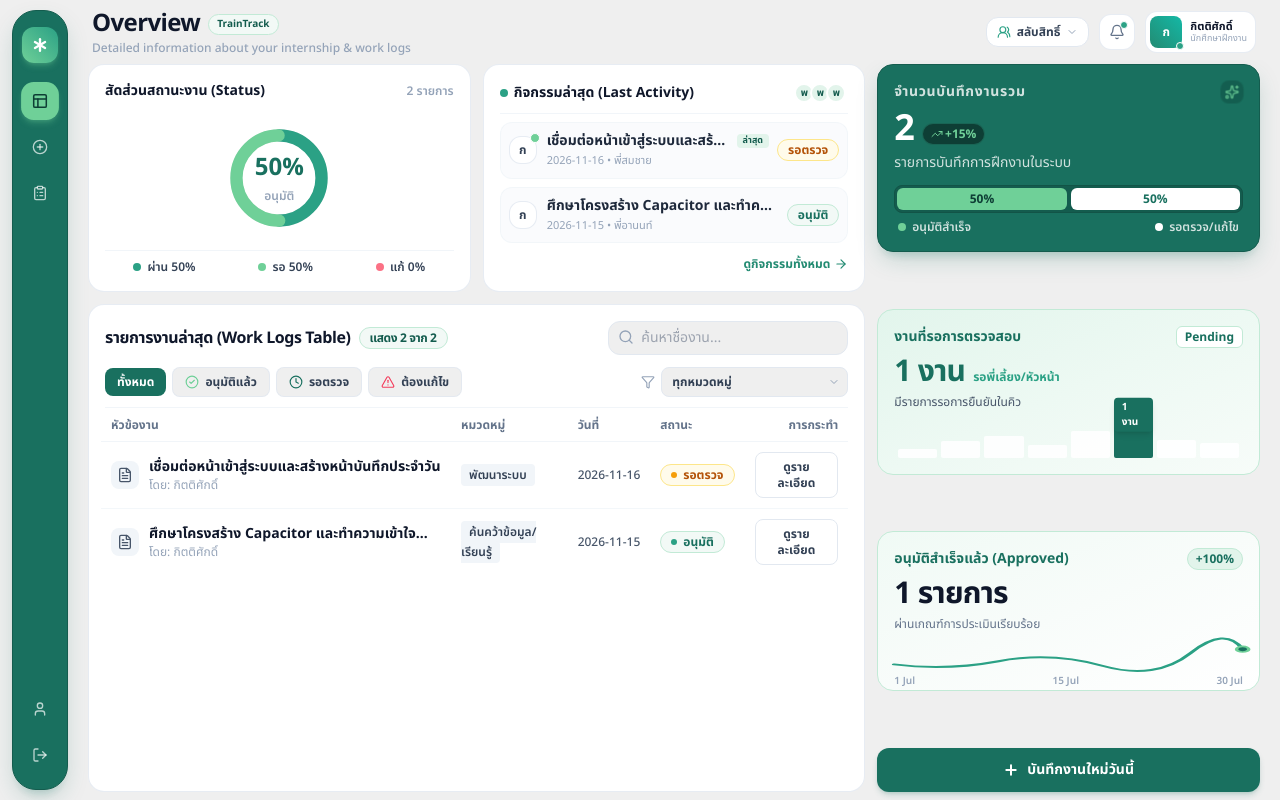
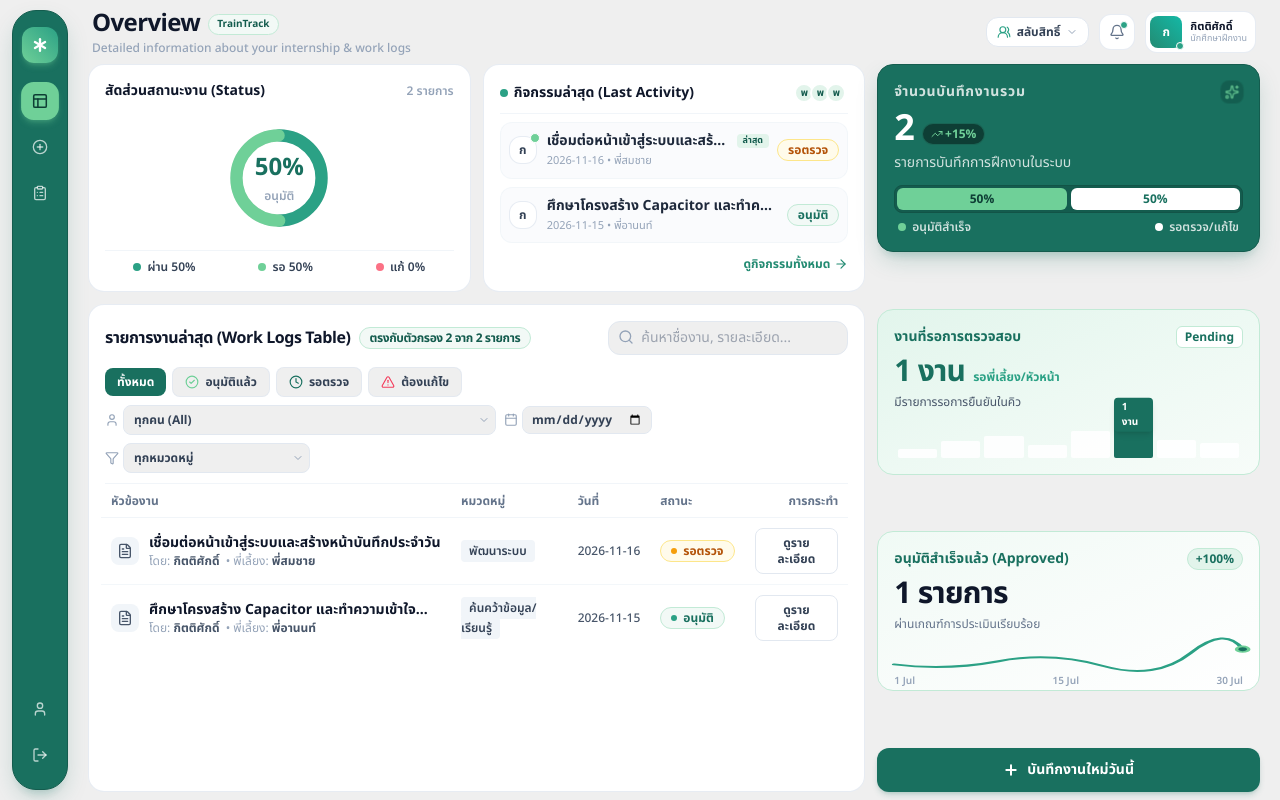
Before and after one commit to bear40191/TrainTrack, a Next.js app: page / in a window 1280 px wide. Built offline with nearby package versions, Linux system fonts and the light colour scheme.

Commit message:
feat(dashboard): add person and date filters with match count to work logs table

```diff
--- a/src/components/dashboard/DashboardView.tsx
+++ b/src/components/dashboard/DashboardView.tsx
@@ -19,7 +19,10 @@ import {
   X,
   CheckCircle2,
   Clock,
-  AlertTriangle
+  AlertTriangle,
+  User,
+  Calendar,
+  RotateCcw
 } from 'lucide-react';
 
 interface Props {
@@ -29,12 +32,14 @@ interface Props {
 }
 
 export const DashboardView: React.FC<Props> = ({ onOpenCreate, onSelectLog, onNavigateTab }) => {
-  const { currentUser, workLogs, mentors } = useAppStore();
+  const { currentUser, workLogs, mentors, trainees } = useAppStore();
 
   // State สำหรับระบบฟิลเตอร์ของ "รายการงานล่าสุด"
   const [searchQuery, setSearchQuery] = useState('');
   const [statusFilter, setStatusFilter] = useState<'all' | 'approved' | 'pending' | 'revision_required'>('all');
   const [categoryFilter, setCategoryFilter] = useState<string>('all');
+  const [personFilter, setPersonFilter] = useState<string>('all'); // 'all' | 'trainee:ID' | 'mentor:ID'
+  const [dateFilter, setDateFilter] = useState<string>(''); // YYYY-MM-DD
 
   const isTrainee = currentUser.role === 'trainee';
   const isMentor = currentUser.role === 'mentor';
@@ -64,16 +69,37 @@ export const DashboardView: React.FC<Props> = ({ onOpenCreate, onSelectLog, onNa
     return Array.from(set);
   }, [workLogs]);
 
+  // รวมรายชื่อบุคคล (นักศึกษาและพี่เลี้ยง) เพื่อใช้ใน Dropdown Filter
+  const personOptions = useMemo(() => {
+    const traineeMap = new Map<string, string>();
+    trainees.forEach((t) => traineeMap.set(t.id, t.full_name));
+    workLogs.forEach((l) => {
+      if (l.trainee) traineeMap.set(l.trainee.id, l.trainee.full_name);
+    });
+
+    const mentorMap = new Map<string, string>();
+    mentors.forEach((m) => mentorMap.set(m.id, m.full_name));
+    workLogs.forEach((l) => {
+      if (l.assigned_mentor) mentorMap.set(l.assigned_mentor.id, l.assigned_mentor.full_name);
+    });
+
+    return {
+      trainees: Array.from(traineeMap.entries()).map(([id, name]) => ({ id, name })),
+      mentors: Array.from(mentorMap.entries()).map(([id, name]) => ({ id, name })),
+    };
+  }, [trainees, mentors, workLogs]);
+
   // ประมวลผล Filter ของตารางรายการงานล่าสุด (เรียงจากบนลงล่าง: รายการล่าสุดอยู่บนสุด)
   const filteredLogs = useMemo(() => {
     const list = workLogs.filter((log) => {
-      // 1. ค้นหาจากชื่อ หรือรายละเอียด หรือชื่อผู้บันทึก
+      // 1. ค้นหาจากชื่อ หรือรายละเอียด หรือชื่อผู้บันทึก หรือชื่อพี่เลี้ยง
       if (searchQuery.trim()) {
         const q = searchQuery.toLowerCase();
         const matchTitle = log.title.toLowerCase().includes(q);
         const matchTrainee = log.trainee?.full_name?.toLowerCase().includes(q);
+        const matchMentor = log.assigned_mentor?.full_name?.toLowerCase().includes(q);
         const matchDesc = log.description?.toLowerCase().includes(q);
-        if (!matchTitle && !matchTrainee && !matchDesc) return false;
+        if (!matchTitle && !matchTrainee && !matchMentor && !matchDesc) return false;
       }
 
       // 2. กรองตามสถานะ
@@ -90,6 +116,22 @@ export const DashboardView: React.FC<Props> = ({ onOpenCreate, onSelectLog, onNa
         if (log.category !== categoryFilter) return false;
       }
 
+      // 4. กรองตามคน (นักศึกษา หรือ พี่เลี้ยง)
+      if (personFilter !== 'all') {
+        if (personFilter.startsWith('trainee:')) {
+          const tId = personFilter.replace('trainee:', '');
+          if (log.trainee_id !== tId && log.trainee?.id !== tId) return false;
+        } else if (personFilter.startsWith('mentor:')) {
+          const mId = personFilter.replace('mentor:', '');
+          if (log.assigned_mentor_id !== mId && log.assigned_mentor?.id !== mId) return false;
+        }
+      }
+
+      // 5. กรองตามวันที่ (YYYY-MM-DD)
+      if (dateFilter) {
+        if (!log.work_date.startsWith(dateFilter)) return false;
+      }
+
       return true;
     });
 
@@ -100,7 +142,23 @@ export const DashboardView: React.FC<Props> = ({ onOpenCreate, onSelectLog, onNa
       if (dateB !== dateA) return dateB - dateA;
       return new Date(b.updated_at || b.created_at).getTime() - new Date(a.updated_at || a.created_at).getTime();
     });
-  }, [workLogs, searchQuery, statusFilter, categoryFilter]);
+  }, [workLogs, searchQuery, statusFilter, categoryFilter, personFilter, dateFilter]);
+
+  // ตรวจสอบว่ามีการเปิดใช้ตัวกรองอยู่หรือไม่
+  const isAnyFilterActive =
+    searchQuery.trim() !== '' ||
+    statusFilter !== 'all' ||
+    categoryFilter !== 'all' ||
+    personFilter !== 'all' ||
+    dateFilter !== '';
+
+  const handleResetFilters = () => {
+    setSearchQuery('');
+    setStatusFilter('all');
+    setCategoryFilter('all');
+    setPersonFilter('all');
+    setDateFilter('');
+  };
 
   // กิจกรรมล่าสุดของนักศึกษา เรียงจากบนลงล่าง (ล่าสุดอยู่บนสุดเสมอ)
   const recentTraineeActivities = useMemo(() => {
@@ -299,24 +357,31 @@ export const DashboardView: React.FC<Props> = ({ onOpenCreate, onSelectLog, onNa
           {/* Card 4: ขยายรายงานล่าสุด (Work Logs Table) ขึ้น พร้อมระบบฟิลเตอร์ครบวงจร! */}
           <div className="bg-white rounded-2xl p-3.5 sm:p-4 border border-slate-200/80 shadow-2xs flex-1 flex flex-col min-h-0 overflow-hidden animate-fade-in-up [animation-delay:250ms]">
             {/* Header + Filter Bar */}
+            {/* Header with Search and Match Count */}
             <div className="space-y-2.5 mb-2 pb-2.5 border-b border-slate-100 shrink-0">
-              <div className="flex items-center justify-between gap-2">
+              <div className="flex flex-col sm:flex-row sm:items-center justify-between gap-2">
                 <div>
-                  <h4 className="text-sm sm:text-base font-extrabold text-slate-900 tracking-tight flex items-center gap-2">
+                  <h4 className="text-sm sm:text-base font-extrabold text-slate-900 tracking-tight flex items-center gap-2 flex-wrap">
                     <span>รายการงานล่าสุด (Work Logs Table)</span>
-                    <span className="text-xs font-bold px-2.5 py-0.5 rounded-full bg-emerald-50 text-emerald-800 border border-emerald-200">
-                      แสดง {filteredLogs.length} จาก {workLogs.length}
+                    <span
+                      className={`text-xs font-bold px-2.5 py-0.5 rounded-full border transition-colors ${
+                        isAnyFilterActive
+                          ? 'bg-emerald-100 text-emerald-900 border-emerald-300 font-extrabold shadow-2xs'
+                          : 'bg-emerald-50 text-emerald-800 border-emerald-200'
+                      }`}
+                    >
+                      ตรงกับตัวกรอง {filteredLogs.length} จาก {workLogs.length} รายการ
                     </span>
                   </h4>
                 </div>
 
                 {/* Search Bar Input */}
-                <div className="relative w-48 sm:w-60">
+                <div className="relative w-full sm:w-60">
                   <input
                     type="text"
                     value={searchQuery}
                     onChange={(e) => setSearchQuery(e.target.value)}
-                    placeholder="ค้นหาชื่องาน..."
+                    placeholder="ค้นหาชื่องาน, รายละเอียด..."
                     className="w-full pl-8 pr-6 py-1.5 bg-[#EFEFEF] border border-slate-200 hover:border-slate-300 focus:border-[#2BA185] rounded-xl text-xs sm:text-sm text-slate-800 focus:outline-none focus:ring-1 focus:ring-[#6FD098] transition"
                   />
                   <Search className="w-4 h-4 text-slate-400 absolute left-2.5 top-2 pointer-events-none" />
@@ -331,10 +396,10 @@ export const DashboardView: React.FC<Props> = ({ onOpenCreate, onSelectLog, onNa
                 </div>
               </div>
 
-              {/* Filter Pills & Category Dropdown */}
-              <div className="flex items-center justify-between flex-wrap gap-2 pt-0.5">
+              {/* Filter Pills & Secondary Filters */}
+              <div className="flex flex-wrap items-center justify-between gap-2 pt-0.5">
                 {/* Status Filter Pills */}
-                <div className="flex items-center gap-1.5 overflow-x-auto text-xs font-bold">
+                <div className="flex items-center gap-1.5 overflow-x-auto text-xs font-bold scrollbar-none">
                   <button
                     onClick={() => setStatusFilter('all')}
                     className={`px-3 py-1.5 rounded-lg transition ${
@@ -383,9 +448,64 @@ export const DashboardView: React.FC<Props> = ({ onOpenCreate, onSelectLog, onNa
                   </button>
                 </div>
 
+                {/* Filter Controls: Person, Date, Category, Reset */}
+                <div className="flex flex-wrap items-center gap-2 text-xs">
+                  {/* Person Filter Dropdown */}
+                  <div className="relative inline-flex items-center">
+                    <User className="w-3.5 h-3.5 text-slate-400 mr-1 shrink-0" />
+                    <select
+                      value={personFilter}
+                      onChange={(e) => setPersonFilter(e.target.value)}
+                      className="appearance-none bg-[#EFEFEF] border border-slate-200 hover:border-slate-300 rounded-lg px-2.5 py-1.5 pr-6 font-bold text-slate-700 focus:outline-none cursor-pointer text-xs"
+                      title="กรองตามบุคคล (นักศึกษา หรือ พี่เลี้ยง)"
+                    >
+                      <option value="all">ทุกคน (All)</option>
+                      {personOptions.trainees.length > 0 && (
+                        <optgroup label="── นักศึกษา (Trainees) ──">
+                          {personOptions.trainees.map((t) => (
+                            <option key={`trainee:${t.id}`} value={`trainee:${t.id}`}>
+                              นักศึกษา: {t.name}
+                            </option>
+                          ))}
+                        </optgroup>
+                      )}
+                      {personOptions.mentors.length > 0 && (
+                        <optgroup label="── พี่เลี้ยง (Mentors) ──">
+                          {personOptions.mentors.map((m) => (
+                            <option key={`mentor:${m.id}`} value={`mentor:${m.id}`}>
+                              พี่เลี้ยง: {m.name}
+                            </option>
+                          ))}
+                        </optgroup>
+                      )}
+                    </select>
+                    <ChevronDown className="w-3 h-3 text-slate-400 absolute right-1.5 pointer-events-none" />
+                  </div>
+
+                  {/* Date Filter Input */}
+                  <div className="relative inline-flex items-center">
+                    <Calendar className="w-3.5 h-3.5 text-slate-400 mr-1 shrink-0" />
+                    <input
+                      type="date"
+                      value={dateFilter}
+                      onChange={(e) => setDateFilter(e.target.value)}
+                      title="กรองตามวันที่ทำงาน"
+                      className="bg-[#EFEFEF] border border-slate-200 hover:border-slate-300 rounded-lg px-2 py-1 font-bold text-slate-700 focus:outline-none cursor-pointer text-xs"
+                    />
+                    {dateFilter && (
+                      <button
+                        onClick={() => setDateFilter('')}
+                        title="ล้างวันที่"
+                        className="ml-1 text-slate-400 hover:text-slate-600 p-0.5"
+                      >
+                        <X className="w-3 h-3" />
+                      </button>
+                    )}
+                  </div>
+
                   {/* Category Dropdown Filter */}
-                <div className="relative inline-flex items-center text-xs">
-                  <Filter className="w-3.5 h-3.5 text-slate-400 mr-1.5" />
+                  <div className="relative inline-flex items-center">
+                    <Filter className="w-3.5 h-3.5 text-slate-400 mr-1 shrink-0" />
                     <select
                       value={categoryFilter}
                       onChange={(e) => setCategoryFilter(e.target.value)}
@@ -398,7 +518,20 @@ export const DashboardView: React.FC<Props> = ({ onOpenCreate, onSelectLog, onNa
                         </option>
                       ))}
                     </select>
-                  <ChevronDown className="w-3 h-3 text-slate-400 absolute right-2 pointer-events-none" />
+                    <ChevronDown className="w-3 h-3 text-slate-400 absolute right-1.5 pointer-events-none" />
+                  </div>
+
+                  {/* Reset All Filters Button */}
+                  {isAnyFilterActive && (
+                    <button
+                      onClick={handleResetFilters}
+                      className="px-2.5 py-1.5 rounded-lg bg-rose-50 hover:bg-rose-100 text-rose-700 border border-rose-200 text-xs font-bold transition flex items-center gap-1 shadow-2xs"
+                      title="ล้างตัวกรองทั้งหมด"
+                    >
+                      <RotateCcw className="w-3 h-3" />
+                      ล้างตัวกรอง
+                    </button>
+                  )}
                 </div>
               </div>
             </div>
@@ -432,8 +565,11 @@ export const DashboardView: React.FC<Props> = ({ onOpenCreate, onSelectLog, onNa
                               <p className="font-bold text-slate-900 group-hover:text-[#19705F] line-clamp-1 text-xs sm:text-sm transition-colors duration-150">
                                 {log.title}
                               </p>
-                              <p className="text-xs text-slate-400">
-                                โดย: {log.trainee?.full_name?.split(' ')[0] || 'นักศึกษา'}
+                              <p className="text-xs text-slate-400 flex items-center gap-1.5 flex-wrap">
+                                <span>โดย: <strong className="text-slate-600">{log.trainee?.full_name?.split(' ')[0] || 'นักศึกษา'}</strong></span>
+                                {log.assigned_mentor && (
+                                  <span>• พี่เลี้ยง: <strong className="text-slate-600">{log.assigned_mentor.full_name?.split(' ')[0]}</strong></span>
+                                )}
                               </p>
                             </div>
                           </div>
@@ -485,15 +621,12 @@ export const DashboardView: React.FC<Props> = ({ onOpenCreate, onSelectLog, onNa
                 </table>
               ) : (
                 <div className="py-8 text-center text-slate-400">
-                  <p className="text-sm font-semibold">ไม่พบรายการงานที่ตรงกับเงื่อนไขการค้นหา</p>
+                  <p className="text-sm font-semibold">ไม่พบรายการงานที่ตรงกับตัวกรอง (0 จาก {workLogs.length} รายการ)</p>
                   <button
-                    onClick={() => {
-                      setSearchQuery('');
-                      setStatusFilter('all');
-                      setCategoryFilter('all');
-                    }}
-                    className="mt-2 text-xs text-emerald-600 font-bold hover:underline"
+                    onClick={handleResetFilters}
+                    className="mt-2 text-xs text-emerald-600 font-bold hover:underline inline-flex items-center gap-1"
                   >
+                    <RotateCcw className="w-3.5 h-3.5" />
                     ล้างตัวกรองทั้งหมด
                   </button>
                 </div>
```
Lines whose indentation alone changed are shown as unchanged.
